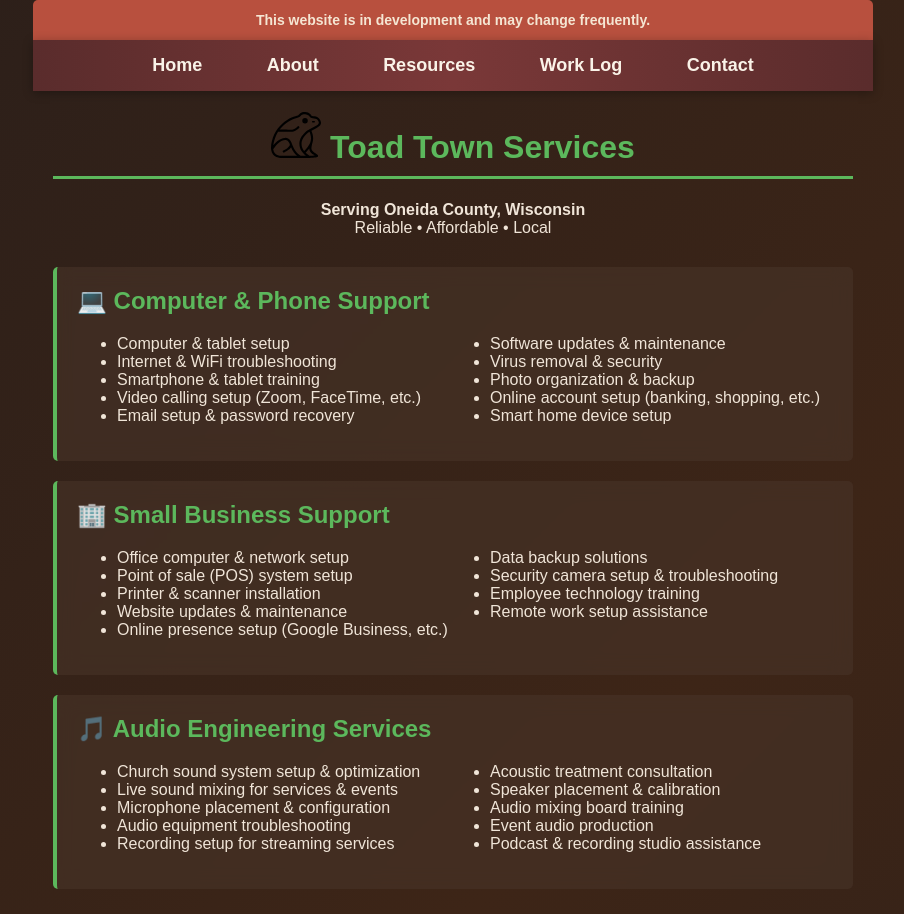
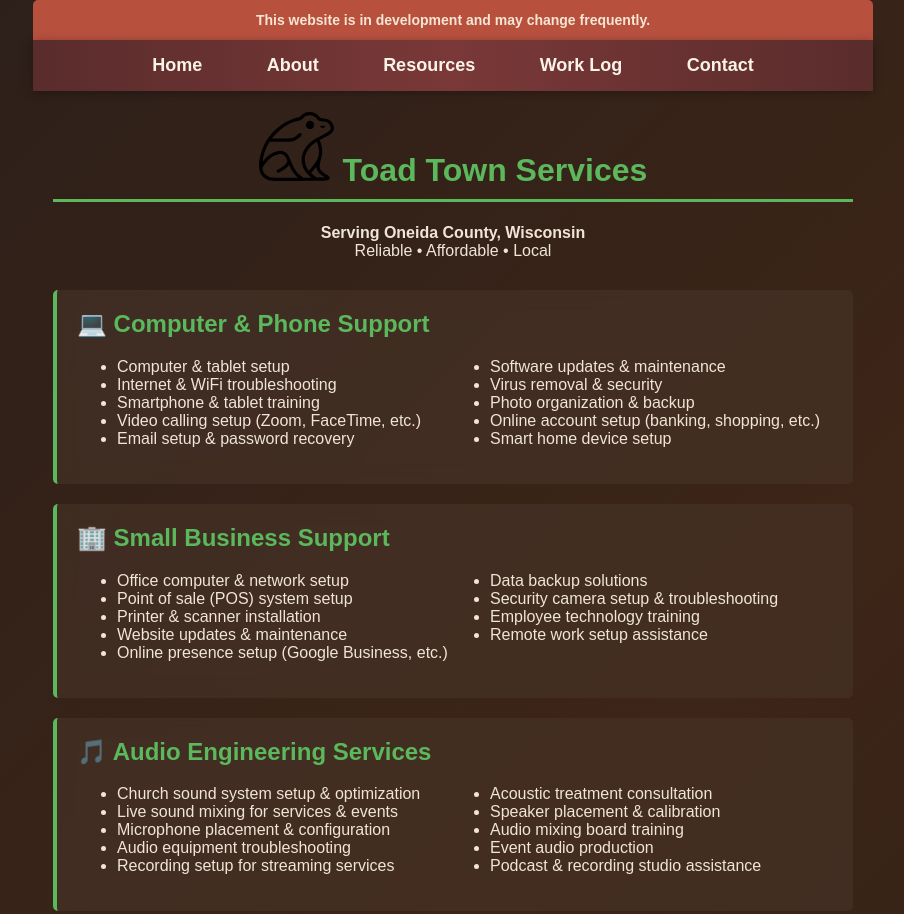
Before and after one commit to nickfish03/tts, an Eleventy site: page index.njk in a window 1280 px wide. Shown: the top 914 px of the page, without its empty margins (187-1091 px from the left). Built offline with nearby package versions, Linux system fonts and the light colour scheme; Eleventy itself is replaced by a stand-in of ours; files that its build step writes are made by us from their sources.

Commit message:
adjusted logo color

```diff
--- a/index.njk
+++ b/index.njk
@@ -152,9 +152,11 @@ permalink: /index.html
             font-weight: bold;
         }
         .logo {
-            width: 50px;
+            width: 75px;
             height: auto;
-            color: #5cb85c;
+        }
+        .logo path {
+            fill: #5cb85c;
         }
         @media (max-width: 600px) {
             nav a { margin: 0 15px; font-size: 16px; }
```
